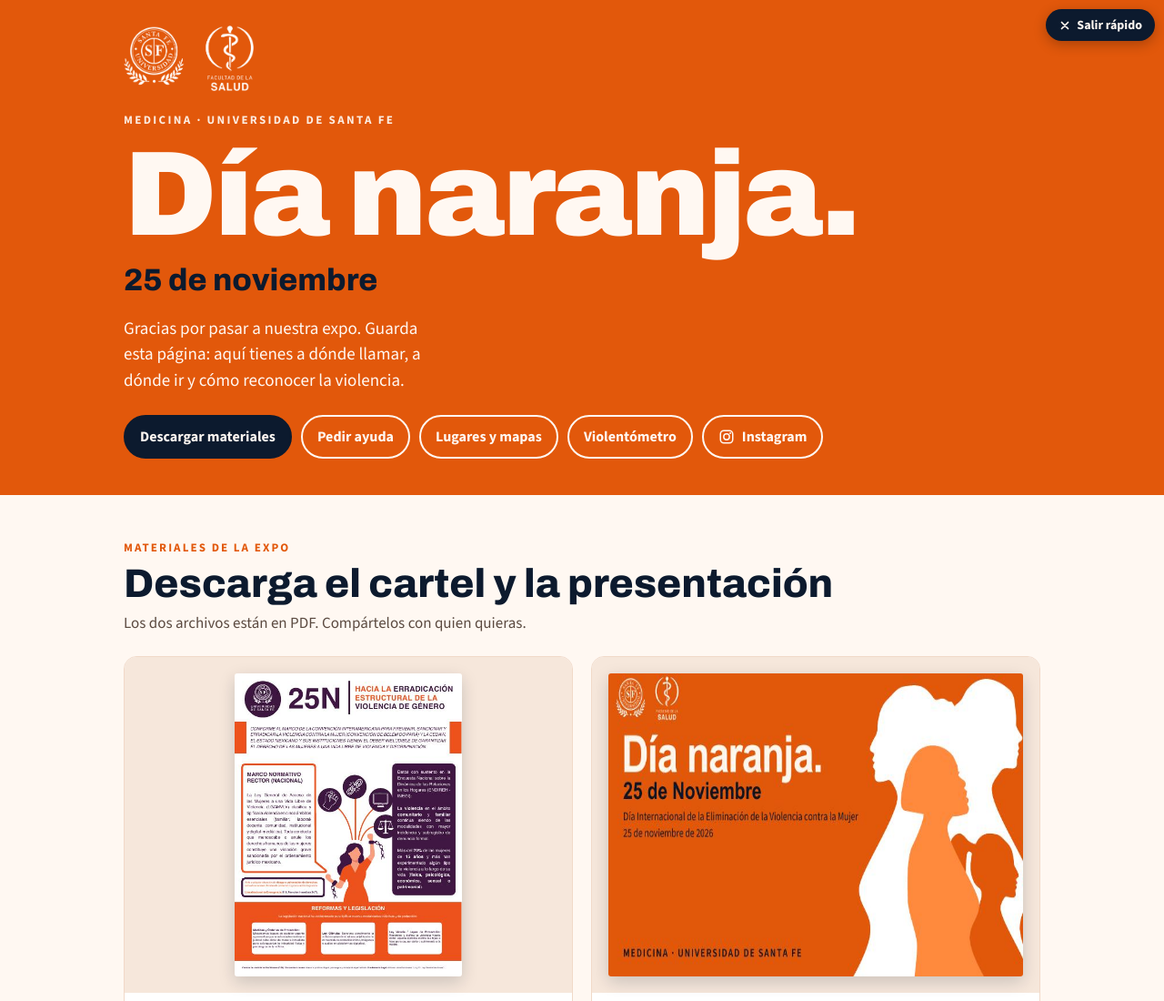
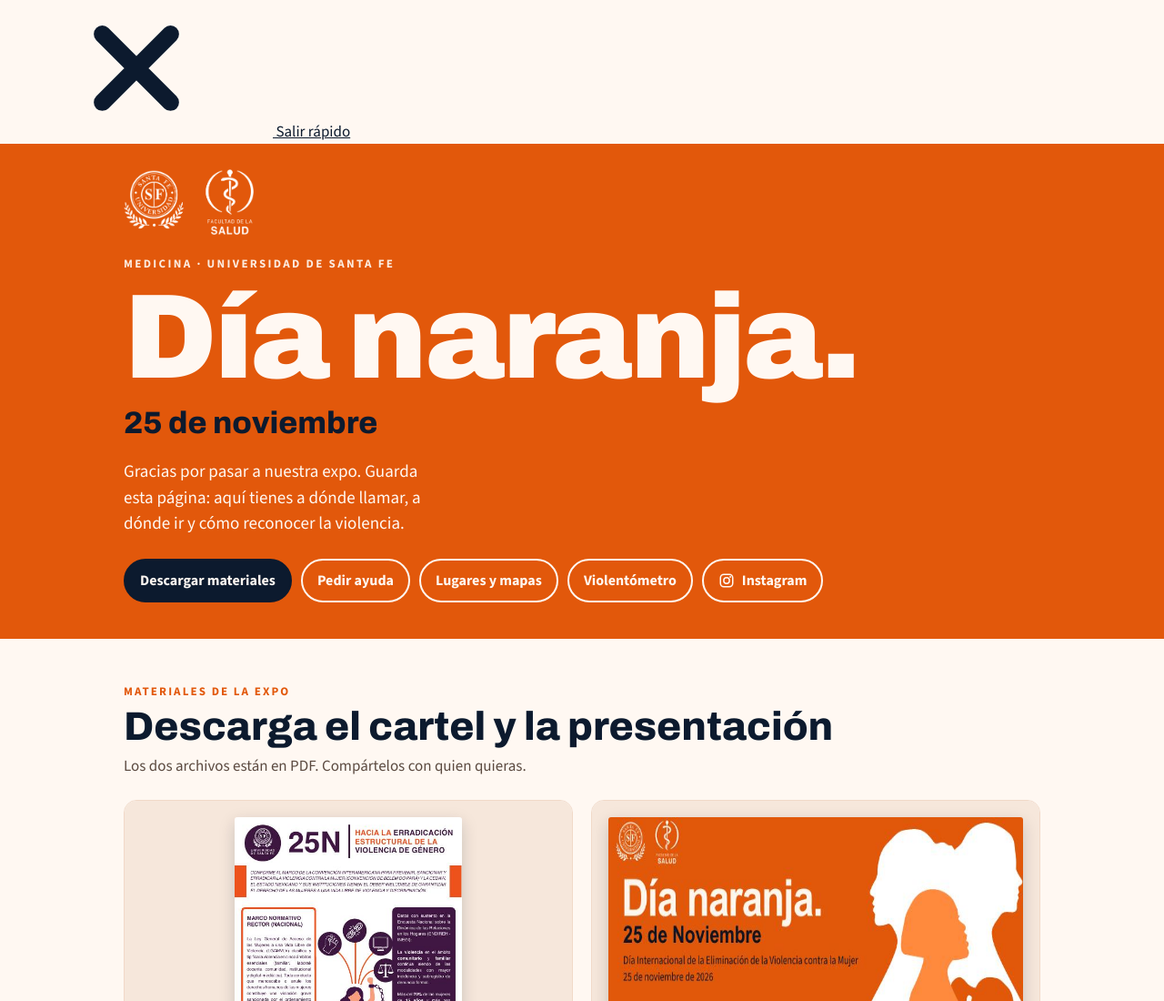
Before and after one commit to dAlessandroH/Nombrarla-Para-Detenerla-, a plain HTML site: page index.html in a window 1280 px wide. Shown: the top 1100 px of the page at 91% size. Drawn offline with nearby package versions, Linux system fonts and the light colour scheme.

Commit message:
Update index.html

```diff
--- a/index.html
+++ b/index.html
@@ -46,9 +46,6 @@ body{background:var(--papel);color:var(--tinta);font-family:var(--texto);font-si
 a{color:inherit}
 :focus-visible{outline:3px solid var(--tinta);outline-offset:3px}
 
-/* Salida rápida */
-.salir{position:fixed;z-index:20;top:calc(10px + env(safe-area-inset-top,0px));right:calc(10px + env(safe-area-inset-right,0px));display:inline-flex;align-items:center;gap:6px;padding:8px 14px;border-radius:999px;background:#0C1A2E;color:#FFF8F2;font:700 14px var(--texto);text-decoration:none;box-shadow:0 4px 14px rgba(0,0,0,.25)}
-.salir svg{width:14px;height:14px}
 
 /* Portada */
 .portada{background:var(--naranja);color:var(--sobre-naranja);overflow:hidden;position:relative}
```
